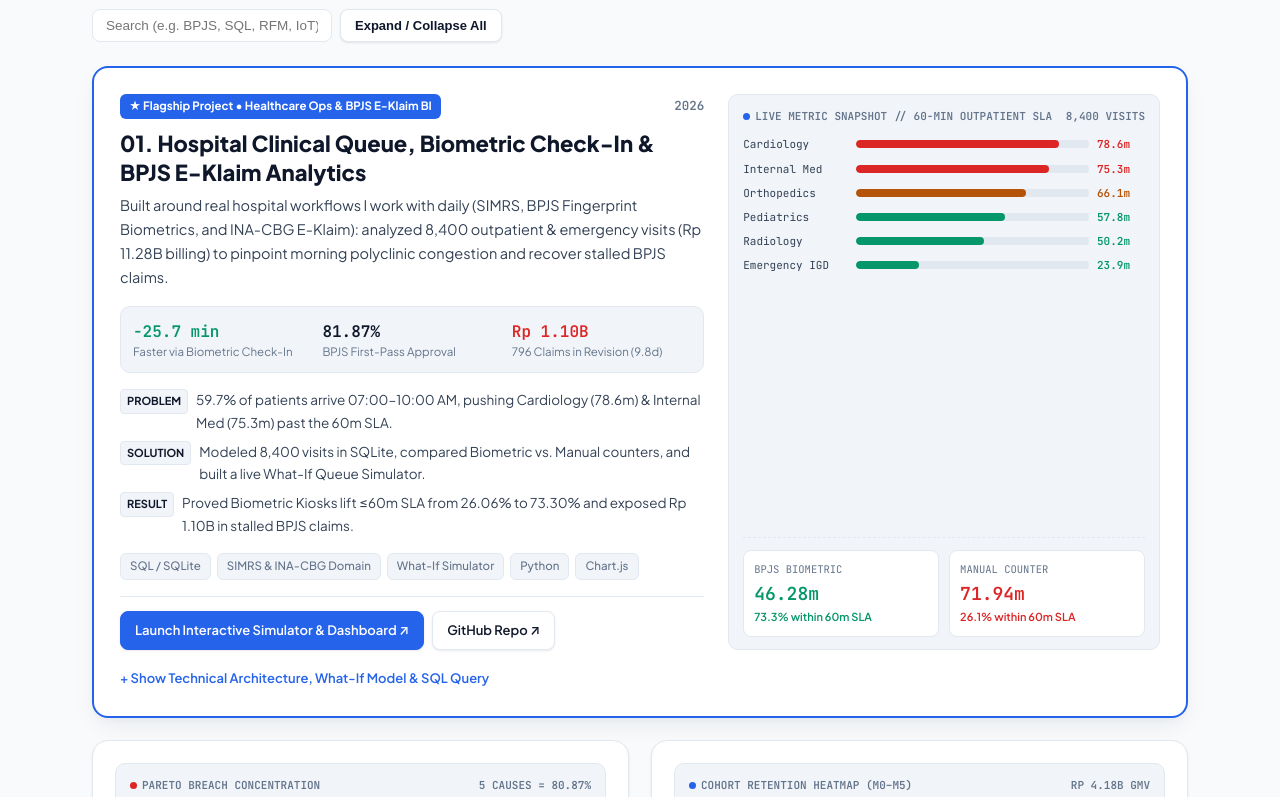
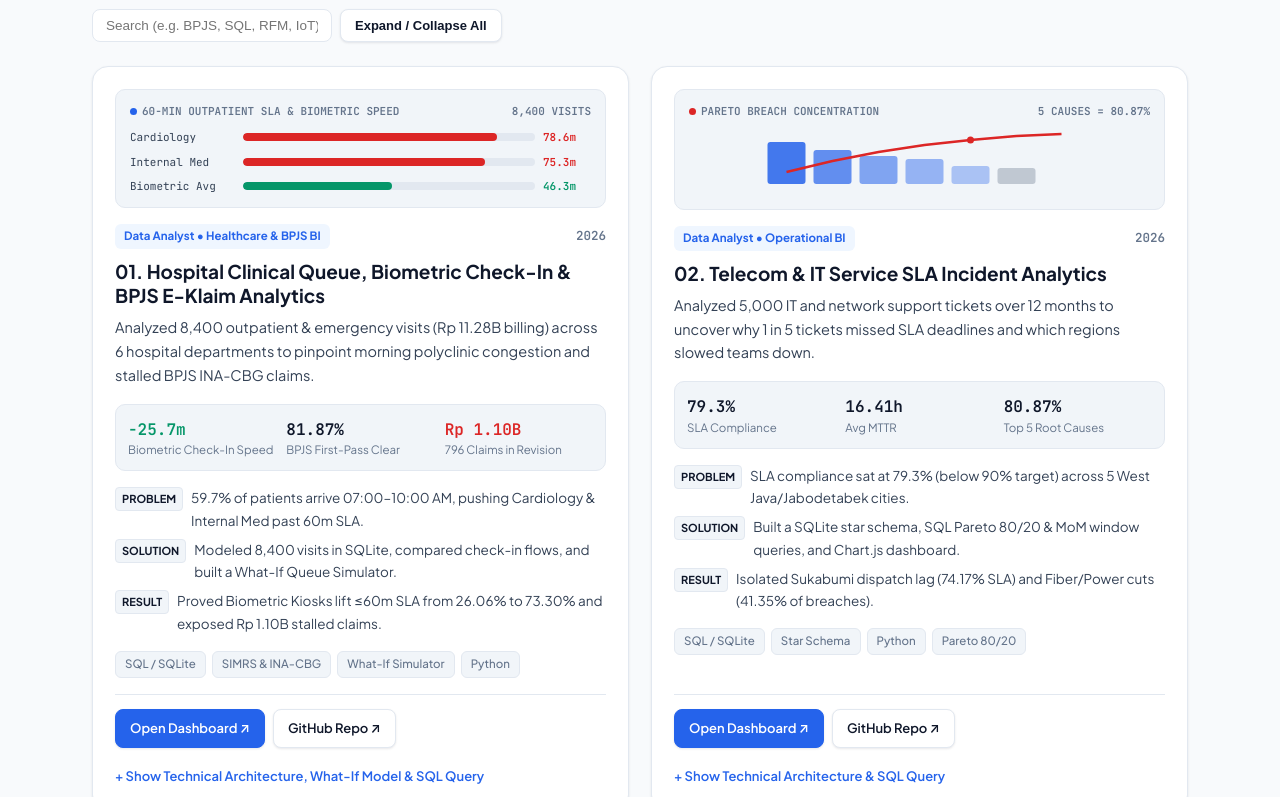
Before and after one commit to DaffaAhmdhan/daffaahmdhan.github.io, a plain HTML site: page index.html in a window 1280 px wide. Shown: the part 1355-2152 px from the top of the page. Drawn offline with Linux system fonts and the light colour scheme.

Commit message:
Make Project 01 uniform 2-column card matching all other projects

```diff
--- a/index.html
+++ b/index.html
@@ -188,7 +188,7 @@
     }
     .search-input:focus { outline: none; border-color: var(--accent); }
 
-    /* Project Grid & Flagship Spotlight */
+    /* Project Grid */
     .project-grid { display: grid; grid-template-columns: repeat(2, minmax(0, 1fr)); gap: 22px; }
     @media (max-width: 900px) { .project-grid { grid-template-columns: 1fr; } }
 
@@ -199,18 +199,6 @@
       transition: border-color 0.2s, box-shadow 0.2s, transform 0.2s;
     }
     .project-card:hover { border-color: var(--accent); box-shadow: var(--shadow-lg); transform: translateY(-2px); }
-
-    /* Full-width Flagship Spotlight */
-    .project-card.spotlight {
-      grid-column: 1 / -1;
-      border: 2px solid var(--accent);
-      padding: 26px;
-      box-shadow: var(--shadow-lg);
-    }
-    .spotlight-layout {
-      display: grid; grid-template-columns: 1.15fr 0.85fr; gap: 24px; align-items: stretch;
-    }
-    @media (max-width: 880px) { .spotlight-layout { grid-template-columns: 1fr; } }
 
     /* Visual Preview Headers */
     .proj-visual {
@@ -254,12 +242,8 @@
       font-size: 11.5px; font-weight: 700; padding: 3px 9px; border-radius: 6px;
       background: var(--accent-bg); color: var(--accent);
     }
-    .proj-cat.flagship {
-      background: var(--accent); color: #ffffff;
-    }
     .proj-year { font-size: 12.5px; color: var(--muted); font-weight: 600; }
     .proj-title { font-size: 19px; font-weight: 700; margin: 0 0 8px; line-height: 1.3; }
-    .spotlight .proj-title { font-size: 22px; font-weight: 800; }
     .proj-summary { font-size: 14.5px; color: var(--body); margin: 0 0 16px; }
 
     /* 3 Key Metrics Strip */
@@ -401,7 +385,7 @@
 
           <div style="display:flex; flex-wrap:wrap; gap:10px;">
             <a href="#projects" class="btn btn-primary">Explore 10 Projects</a>
-            <a href="dashboards/hospital-ops-dashboard.html" target="_blank" rel="noopener noreferrer" class="btn">Try Flagship Hospital Simulator &nearr;</a>
+            <a href="dashboards/hospital-ops-dashboard.html" target="_blank" rel="noopener noreferrer" class="btn">Hospital Ops Dashboard &nearr;</a>
             <a href="https://www.linkedin.com/in/daffa-ahmadhan-khusumah" target="_blank" rel="noopener noreferrer" class="btn">LinkedIn &nearr;</a>
             <a href="mailto:daffaahmadhan@gmail.com" class="btn">Email Me</a>
           </div>
@@ -471,81 +455,57 @@
 
       <div class="project-grid" id="projectsGrid">
 
-        <!-- FLAGSHIP PROJECT 01 (FULL-WIDTH SPOTLIGHT) -->
-        <article class="project-card spotlight" data-category="data">
-          <div class="spotlight-layout">
+        <!-- PROJECT 01 -->
+        <article class="project-card" data-category="data">
           <div>
+            <div class="proj-visual">
+              <div class="vis-head mono">
+                <span><span class="vis-dot" style="background:var(--accent);"></span>60-MIN OUTPATIENT SLA &amp; BIOMETRIC SPEED</span>
+                <span>8,400 VISITS</span>
+              </div>
+              <div class="mini-bars">
+                <div class="mini-bar-row"><span class="mono">Cardiology</span><div class="mini-track"><div class="mini-fill" style="width:87%; background:var(--red);"></div></div><span class="mono" style="color:var(--red); font-weight:700;">78.6m</span></div>
+                <div class="mini-bar-row"><span class="mono">Internal Med</span><div class="mini-track"><div class="mini-fill" style="width:83%; background:var(--red);"></div></div><span class="mono" style="color:var(--red); font-weight:700;">75.3m</span></div>
+                <div class="mini-bar-row"><span class="mono">Biometric Avg</span><div class="mini-track"><div class="mini-fill" style="width:51%; background:var(--green);"></div></div><span class="mono" style="color:var(--green); font-weight:700;">46.3m</span></div>
+              </div>
+            </div>
             <div class="proj-top">
-                <span class="proj-cat flagship">&#9733; Flagship Project &bull; Healthcare Ops &amp; BPJS E-Klaim BI</span>
+              <span class="proj-cat">Data Analyst &bull; Healthcare &amp; BPJS BI</span>
               <span class="proj-year mono">2026</span>
             </div>
             <h3 class="proj-title">01. Hospital Clinical Queue, Biometric Check-In &amp; BPJS E-Klaim Analytics</h3>
             <p class="proj-summary">
-                Built around real hospital workflows I work with daily (SIMRS, BPJS Fingerprint Biometrics, and INA-CBG E-Klaim): analyzed 8,400 outpatient &amp; emergency visits (Rp 11.28B billing) to pinpoint morning polyclinic congestion and recover stalled BPJS claims.
+              Analyzed 8,400 outpatient &amp; emergency visits (Rp 11.28B billing) across 6 hospital departments to pinpoint morning polyclinic congestion and stalled BPJS INA-CBG claims.
             </p>
             <div class="metrics-strip">
-                <div class="metric-cell"><div class="m-val mono" style="color:var(--green);">-25.7 min</div><div class="m-lbl">Faster via Biometric Check-In</div></div>
-                <div class="metric-cell"><div class="m-val mono">81.87%</div><div class="m-lbl">BPJS First-Pass Approval</div></div>
-                <div class="metric-cell"><div class="m-val mono" style="color:var(--red);">Rp 1.10B</div><div class="m-lbl">796 Claims in Revision (9.8d)</div></div>
+              <div class="metric-cell"><div class="m-val mono" style="color:var(--green);">-25.7m</div><div class="m-lbl">Biometric Check-In Speed</div></div>
+              <div class="metric-cell"><div class="m-val mono">81.87%</div><div class="m-lbl">BPJS First-Pass Clear</div></div>
+              <div class="metric-cell"><div class="m-val mono" style="color:var(--red);">Rp 1.10B</div><div class="m-lbl">796 Claims in Revision</div></div>
             </div>
             <ul class="story-list">
-                <li><span class="story-tag">Problem</span><span>59.7% of patients arrive 07:00–10:00 AM, pushing Cardiology (78.6m) &amp; Internal Med (75.3m) past the 60m SLA.</span></li>
-                <li><span class="story-tag">Solution</span><span>Modeled 8,400 visits in SQLite, compared Biometric vs. Manual counters, and built a live What-If Queue Simulator.</span></li>
-                <li><span class="story-tag">Result</span><span>Proved Biometric Kiosks lift &le;60m SLA from 26.06% to 73.30% and exposed Rp 1.10B in stalled BPJS claims.</span></li>
+              <li><span class="story-tag">Problem</span><span>59.7% of patients arrive 07:00–10:00 AM, pushing Cardiology &amp; Internal Med past 60m SLA.</span></li>
+              <li><span class="story-tag">Solution</span><span>Modeled 8,400 visits in SQLite, compared check-in flows, and built a What-If Queue Simulator.</span></li>
+              <li><span class="story-tag">Result</span><span>Proved Biometric Kiosks lift &le;60m SLA from 26.06% to 73.30% and exposed Rp 1.10B stalled claims.</span></li>
             </ul>
             <div class="tags">
-                <span class="tag">SQL / SQLite</span><span class="tag">SIMRS &amp; INA-CBG Domain</span><span class="tag">What-If Simulator</span><span class="tag">Python</span><span class="tag">Chart.js</span>
+              <span class="tag">SQL / SQLite</span><span class="tag">SIMRS &amp; INA-CBG</span><span class="tag">What-If Simulator</span><span class="tag">Python</span>
             </div>
+          </div>
+          <div>
             <div class="proj-actions">
-                <a class="btn btn-primary" href="dashboards/hospital-ops-dashboard.html" target="_blank" rel="noopener noreferrer">Launch Interactive Simulator &amp; Dashboard &nearr;</a>
+              <a class="btn btn-primary" href="dashboards/hospital-ops-dashboard.html" target="_blank" rel="noopener noreferrer">Open Dashboard &nearr;</a>
               <a class="btn" href="https://github.com/DaffaAhmdhan/hospital-clinical-ops-analytics" target="_blank" rel="noopener noreferrer">GitHub Repo &nearr;</a>
             </div>
-            </div>
-
-            <!-- Spotlight Visual Preview Panel -->
-            <div style="display:flex; flex-direction:column; gap:12px; justify-content:space-between;">
-              <div class="proj-visual" style="margin-bottom:0; height:100%; display:flex; flex-direction:column; justify-content:space-between;">
-                <div>
-                  <div class="vis-head mono">
-                    <span><span class="vis-dot" style="background:var(--accent);"></span>LIVE METRIC SNAPSHOT // 60-MIN OUTPATIENT SLA</span>
-                    <span>8,400 VISITS</span>
-                  </div>
-                  <div class="mini-bars" style="margin-top:10px;">
-                    <div class="mini-bar-row"><span class="mono">Cardiology</span><div class="mini-track"><div class="mini-fill" style="width:87%; background:var(--red);"></div></div><span class="mono" style="color:var(--red); font-weight:700;">78.6m</span></div>
-                    <div class="mini-bar-row"><span class="mono">Internal Med</span><div class="mini-track"><div class="mini-fill" style="width:83%; background:var(--red);"></div></div><span class="mono" style="color:var(--red); font-weight:700;">75.3m</span></div>
-                    <div class="mini-bar-row"><span class="mono">Orthopedics</span><div class="mini-track"><div class="mini-fill" style="width:73%; background:var(--amber);"></div></div><span class="mono" style="color:var(--amber); font-weight:700;">66.1m</span></div>
-                    <div class="mini-bar-row"><span class="mono">Pediatrics</span><div class="mini-track"><div class="mini-fill" style="width:64%; background:var(--green);"></div></div><span class="mono" style="color:var(--green); font-weight:700;">57.8m</span></div>
-                    <div class="mini-bar-row"><span class="mono">Radiology</span><div class="mini-track"><div class="mini-fill" style="width:55%; background:var(--green);"></div></div><span class="mono" style="color:var(--green); font-weight:700;">50.2m</span></div>
-                    <div class="mini-bar-row"><span class="mono">Emergency IGD</span><div class="mini-track"><div class="mini-fill" style="width:27%; background:var(--green);"></div></div><span class="mono" style="color:var(--green); font-weight:700;">23.9m</span></div>
-                  </div>
-                </div>
-
-                <div style="margin-top:16px; padding-top:12px; border-top:1px dashed var(--border); display:grid; grid-template-columns:1fr 1fr; gap:10px;">
-                  <div style="background:var(--surface); border:1px solid var(--border); border-radius:8px; padding:10px;">
-                    <div class="mono" style="font-size:10.5px; color:var(--muted);">BPJS BIOMETRIC</div>
-                    <div class="mono" style="font-size:18px; font-weight:800; color:var(--green);">46.28m</div>
-                    <div style="font-size:11px; color:var(--green); font-weight:600;">73.3% within 60m SLA</div>
-                  </div>
-                  <div style="background:var(--surface); border:1px solid var(--border); border-radius:8px; padding:10px;">
-                    <div class="mono" style="font-size:10.5px; color:var(--muted);">MANUAL COUNTER</div>
-                    <div class="mono" style="font-size:18px; font-weight:800; color:var(--red);">71.94m</div>
-                    <div style="font-size:11px; color:var(--red); font-weight:600;">26.1% within 60m SLA</div>
-                  </div>
-                </div>
-              </div>
-            </div>
-          </div>
-
             <details class="case-study">
               <summary>+ Show Technical Architecture, What-If Model &amp; SQL Query</summary>
               <div class="case-body">
-              <p><strong>Dashboard Feature:</strong> Includes an interactive JavaScript What-If Simulator letting operations leaders adjust Biometric Kiosk adoption (0–85%) and morning triage staffing (+0–30%) to project real-time SLA compliance gains.</p>
-              <h4>SQL Check-In &amp; E-Klaim Aggregation (sql/clinical_ops_queries.sql)</h4>
+                <p><strong>Interactive Simulator:</strong> Adjusts Biometric Kiosk adoption (0–85%) and morning triage capacity (+0–30%) to project real-time outpatient SLA gains.</p>
                 <pre class="mono">SELECT check_in_method, COUNT(*) AS visits, ROUND(AVG(wait_time_mins), 2) AS avg_wait_mins,
        ROUND(100.0 * SUM(CASE WHEN wait_time_mins &lt;= 60 THEN 1 ELSE 0 END) / COUNT(*), 2) AS sla_60m_pct
 FROM patient_visits GROUP BY check_in_method;</pre>
               </div>
             </details>
+          </div>
         </article>
 
         <!-- PROJECT 02 -->
@@ -1234,7 +1194,7 @@ output/*_metrics.json  --&gt;  dashboards/*.html (Chart.js)</pre>
           <pre class="snippet mono"># Serve portfolio + dashboards
 python -m http.server 8085 --directory portfolio
 
-# Re-run flagship Hospital Ops pipeline
+# Re-run Hospital Ops pipeline
 python projects/hospital-clinical-ops-analytics/data/generate_data.py
 python projects/hospital-clinical-ops-analytics/src/run_analysis.py</pre>
           <p style="font-size:14px; margin:12px 0 0;">
```
Also changed, not shown: dashboards/hospital-ops-dashboard.html (+1 -1 lines), 2 other files. Lines whose indentation alone changed are shown as unchanged.
